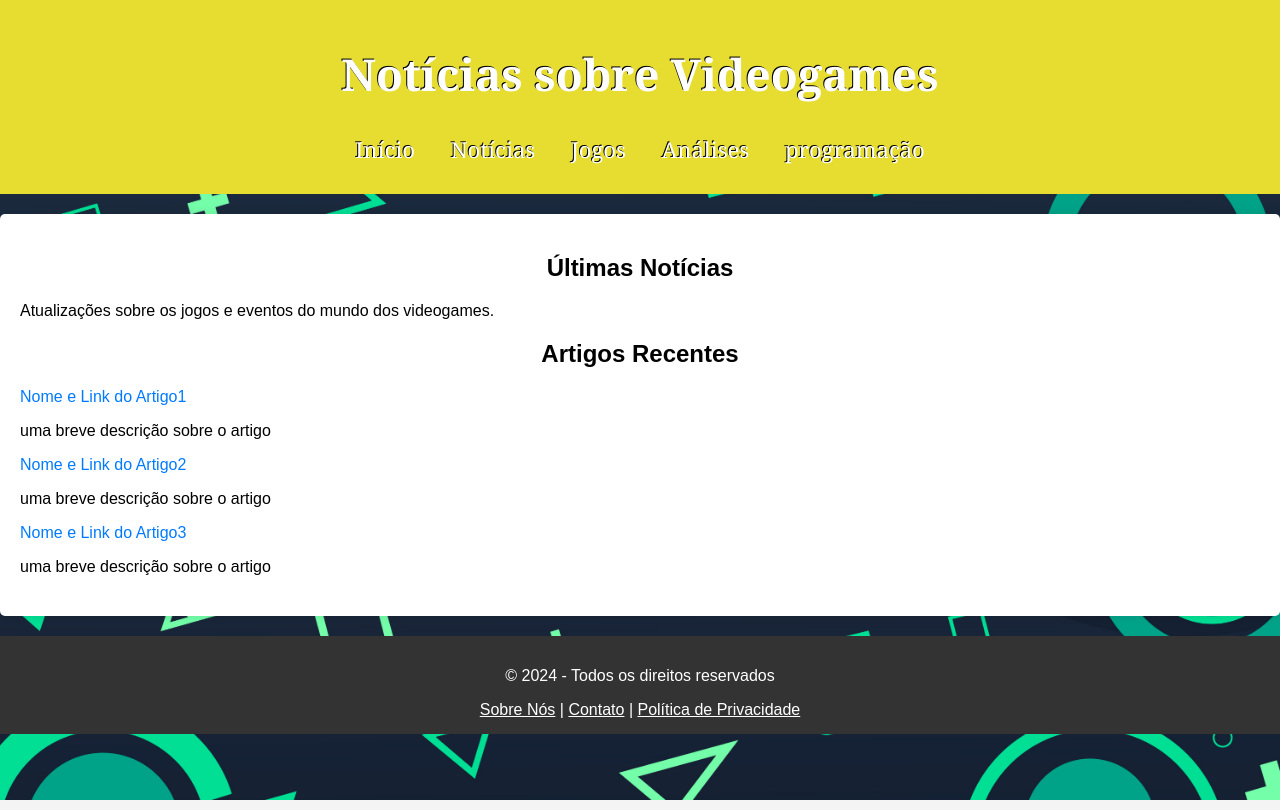
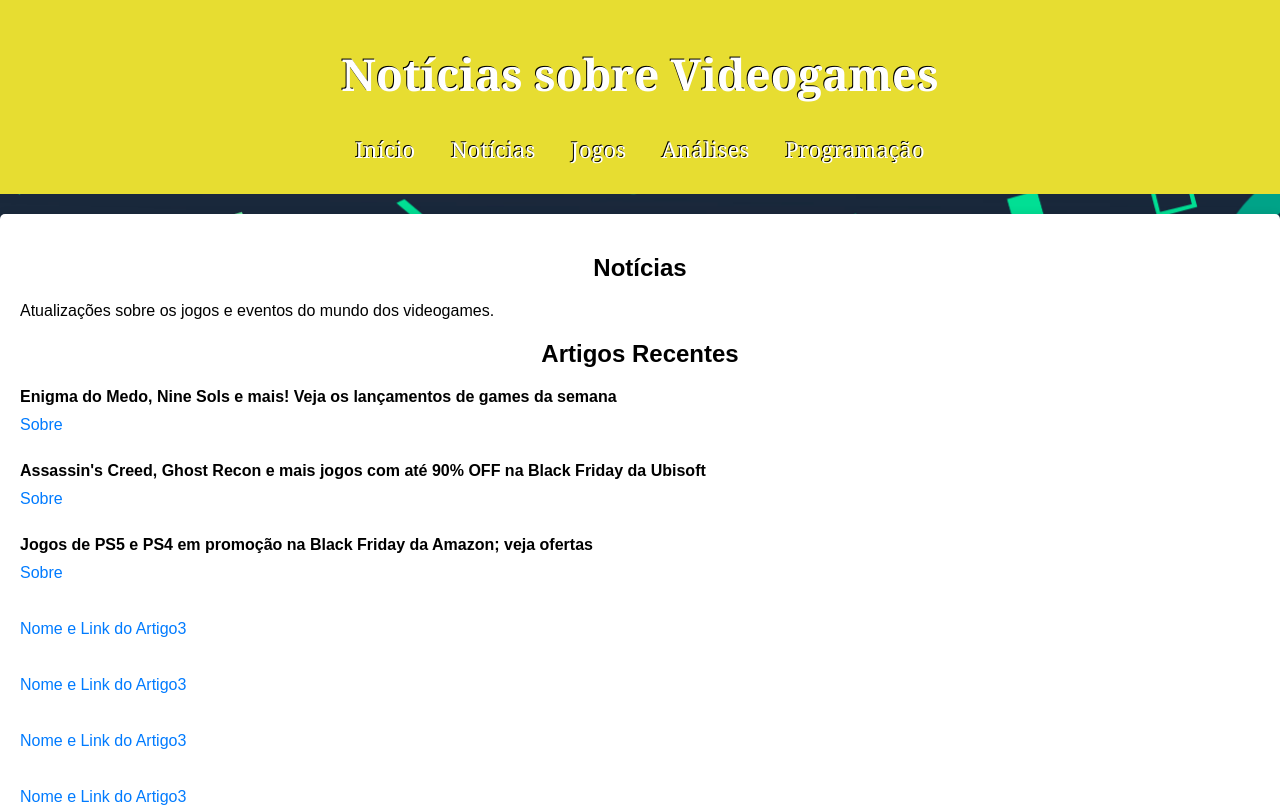
Before and after one commit to EnzoRossi007/jogos-site, a plain HTML site: page jogos-site/noticias.html in a window 1280 px wide. Shown: the top 810 px of the page. Drawn offline with Linux system fonts and the light colour scheme.

Commit message:
Update noticias.html

```diff
--- a/jogos-site/noticias.html
+++ b/jogos-site/noticias.html
@@ -77,19 +77,26 @@
         <a href="noticias.html">Notícias</a>
         <a href="jogos.html">Jogos</a>
         <a href="analises.html">Análises</a>
-        <a href="programacao.html">programação</a>
+        <a href="programacao.html">Programação</a>
     </nav>
 </header>
 
 <div class="container">
-    <h2>Últimas Notícias</h2>
+    <h2>Notícias</h2>
     <p>Atualizações sobre os jogos e eventos do mundo dos videogames.</p>
 
     <h2>Artigos Recentes</h2>
     <div class="artigos">
-        <a class="link" href="#artigo1">Nome e Link do Artigo1</a><p>uma breve descrição sobre o artigo</p>
-        <a class="link" href="#artigo2">Nome e Link do Artigo2</a><p>uma breve descrição sobre o artigo</p>
-        <a class="link" href="#artigo3">Nome e Link do Artigo3</a><p>uma breve descrição sobre o artigo</p>
+        <strong>Enigma do Medo, Nine Sols e mais! Veja os lançamentos de games da semana</strong><br>
+        <a class="link" href="artigo1.html">Sobre</a><br>
+        <strong> Assassin's Creed, Ghost Recon e mais jogos com até 90% OFF na Black Friday da Ubisoft</strong>
+        <a class="link" href="artigo2.html">Sobre</a><br>
+        <strong> Jogos de PS5 e PS4 em promoção na Black Friday da Amazon; veja ofertas</strong>
+        <a class="link" href="artigo3.html">Sobre</a><br>
+        <a class="link" href="#artigo3">Nome e Link do Artigo3</a><br>
+        <a class="link" href="#artigo3">Nome e Link do Artigo3</a><br>
+        <a class="link" href="#artigo3">Nome e Link do Artigo3</a><br>
+        <a class="link" href="#artigo3">Nome e Link do Artigo3</a><br>
     </div>
 </div>
 
```
